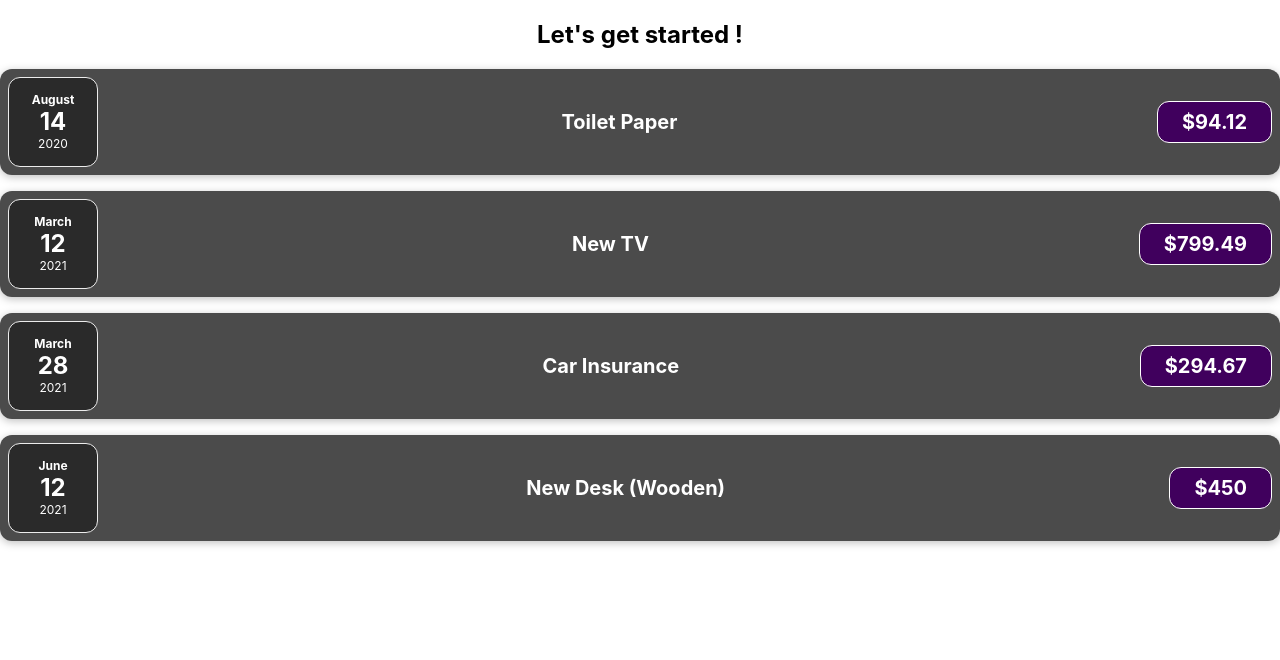
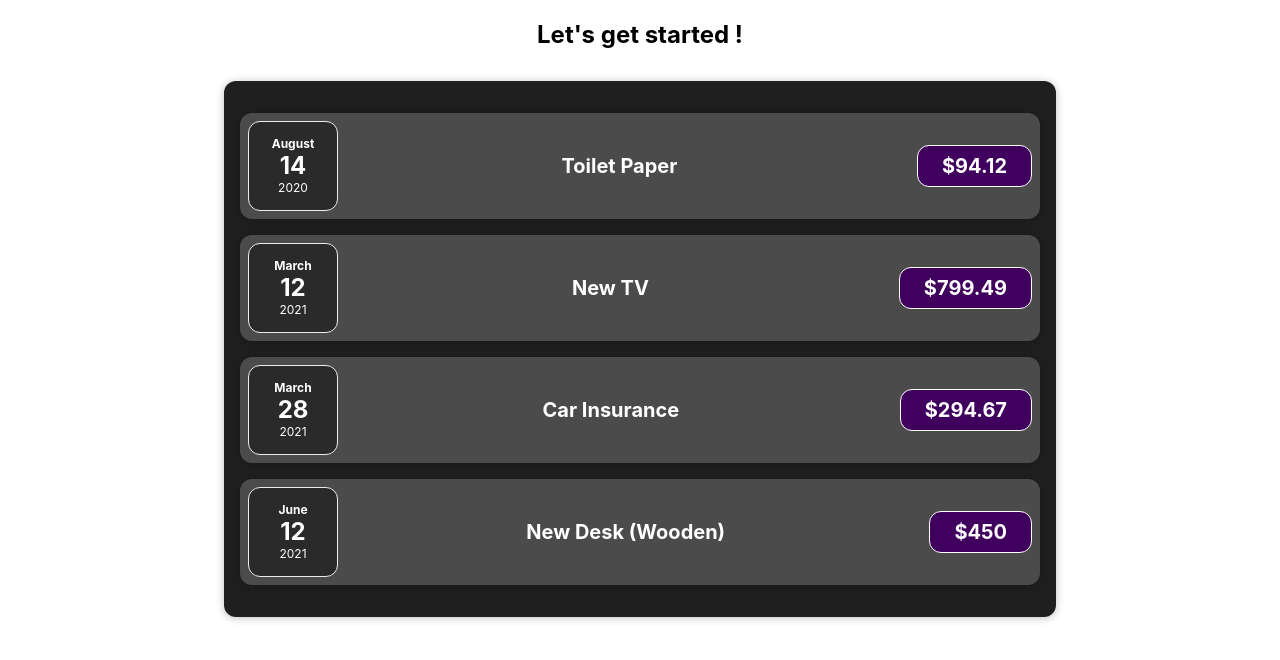
Before and after one commit to aschneiderGit/react-complete-guide, a React (Create React App) app: page / in a window 1280 px wide. Shown: the top 660 px of the page. Built offline with nearby package versions, Linux system fonts and the light colour scheme.

Commit message:
use Wrapper Component and props.childen

```diff
--- /dev/null
+++ b/src/components/Card.css
@@ -0,0 +1,4 @@
+.card {
+	border-radius: 12px;
+	box-shadow: 0 1px 8px rgba(0, 0, 0, 0.25);
+}
--- /dev/null
+++ b/src/components/Card.js
@@ -0,0 +1,8 @@
+import './Card.css';
+
+function Card(props) {
+	const classes = 'card ' + props.className;
+	return <div className={classes}>{props.children}</div>;
+}
+
+export default Card;
--- a/src/components/ExpenseItem.css
+++ b/src/components/ExpenseItem.css
@@ -2,10 +2,8 @@
 	display: flex;
 	justify-content: space-between;
 	align-items: center;
-	box-shadow: 0 2px 8px rgba(0, 0, 0, 0.25);
 	padding: 0.5rem;
 	margin: 1rem 0;
-	border-radius: 12px;
 	background-color: #4b4b4b;
 }
 
--- a/src/components/ExpenseItem.js
+++ b/src/components/ExpenseItem.js
@@ -1,15 +1,16 @@
 import ExpenseDate from './ExpenseDate';
+import Card from './Card';
 import './ExpenseItem.css';
 
 function ExpenseItem(props) {
 	return (
-		<div className="expense-item">
+		<Card className="expense-item">
 			<ExpenseDate date={props.date} />
 			<div className="expense-item__description">
 				<h2>{props.title}</h2>
 				<div className="expense-item__price"> ${props.amount}</div>
 			</div>
-		</div>
+		</Card>
 	);
 }
 
--- a/src/components/Expenses.js
+++ b/src/components/Expenses.js
@@ -1,15 +1,16 @@
 import './Expenses.css';
 import ExpenseItem from './ExpenseItem';
+import Card from './Card';
 
 function Expenses(props) {
 	const data = props.data;
 
 	return (
-		<div>
+		<Card className="expenses">
 			{data.map((exp) => (
 				<ExpenseItem date={exp.date} amount={exp.amount} title={exp.title} />
 			))}
-		</div>
+		</Card>
 	);
 }
 
```
